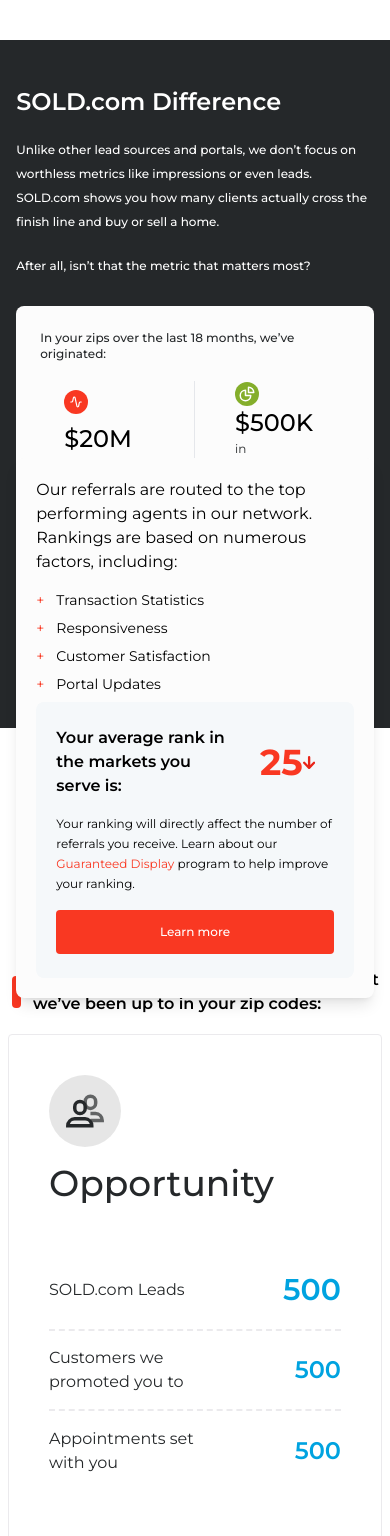
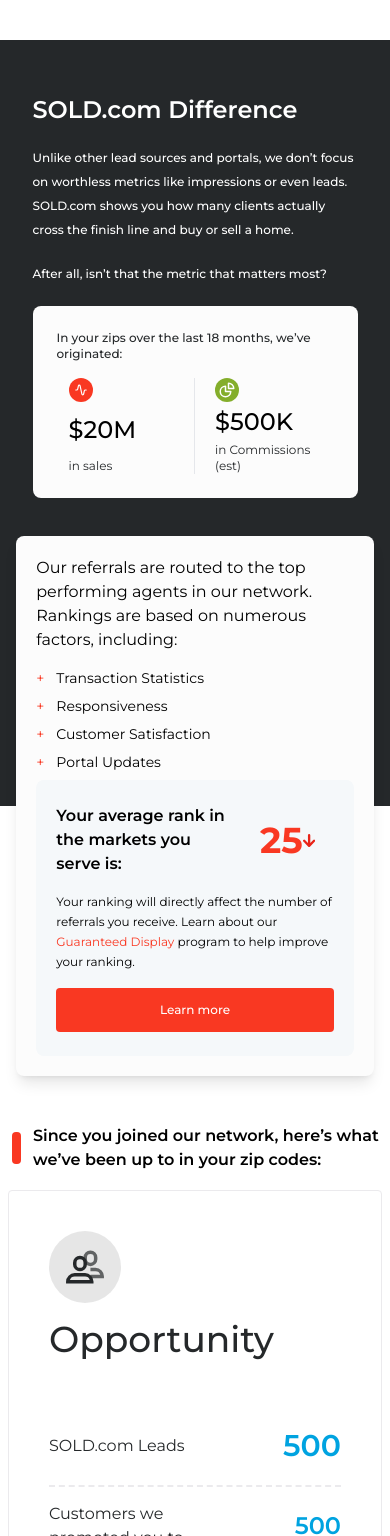
Before and after one commit to hd-esteban/fe-assestment, a Next.js app: page /dashboard in a window 390 px wide. Shown: the top 1536 px of the page. Built offline with nearby package versions, Linux system fonts and the light colour scheme.

Commit message:
Fix for mobile view

```diff
--- /dev/null
+++ b/src/components/banner/Banner.module.css
@@ -0,0 +1,3 @@
+.referralsCard {
+  background: linear-gradient(theme('colors.sold-dark-gray') 50%, white 50%) no-repeat;
+}
--- a/src/components/banner/Banner.tsx
+++ b/src/components/banner/Banner.tsx
@@ -3,6 +3,7 @@
 import ArrowDown from "../icons/ArrowDown";
 import LineChart from "../icons/LineChart";
 import PieChart from "../icons/PieChart";
+import styles from "./Banner.module.css"
 
 function Banner() {
   return (
@@ -11,10 +12,10 @@
       role="banner"
     >
       {/* Sold Differences */}
-      <div className="flex flex-col items-center bg-sold-dark-gray">
+      <div className="flex items-center justify-center bg-sold-dark-gray">
         <div className="container flex flex-col items-center justify-center mt-16 mb-12 h-96 md:h-56 md:flex-row md:justify-evenly">
           {/* Info */}
-          <div className="w-11/12 h-full m-2 md:w-5/12">
+          <div className="w-5/6 h-full md:w-5/12">
             <h1 className="text-2xl font-semibold text-white">
               SOLD.com Difference
             </h1>
@@ -29,19 +30,19 @@
             </p>
           </div>
           {/* Card Container */}
-          <div className="w-11/12 h-full md:w-4/12">
+          <div className="w-5/6 h-full md:w-4/12">
             <div className="h-full p-6 rounded-lg bg-sold-light-gray">
-              <p className="text-xs font-medium md:text-sm h-1/6 text-sold-dark-gray">
+              <p className="text-xs font-medium lg:text-sm h-1/6 text-sold-dark-gray">
                 In your zips over the last 18 months, we’ve originated:
               </p>
               {/* Statistics */}
               <div className="flex items-center justify-center pt-6 h-5/6">
-                <div className="flex flex-col w-1/2 h-full pl-6 pr-10 border-r justify-evenly">
+                <div className="flex flex-col justify-between w-1/2 h-full pl-3 pr-5 border-r lg:pl-6 lg:pr-10">
                   <LineChart className={`w-6 h-6 md:w-8 md:h-8`} />
                   <h1 className="text-2xl font-medium lg:text-3xl">$20M</h1>
                   <p className="text-xs text-sold-dark-gray">in sales</p>
                 </div>
-                <div className="flex flex-col w-1/2 h-full pl-10 pr-6 justify-evenly">
+                <div className="flex flex-col justify-between w-1/2 h-full pl-5 pr-3 lg:pl-10 lg:pr-6">
                   <PieChart className={`w-6 h-6 md:w-8 md:h-8`} />
                   <h1 className="text-2xl font-medium lg:text-3xl">$500K</h1>
                   <p className="text-xs text-sold-dark-gray">
@@ -53,13 +54,12 @@
           </div>
         </div>
       </div>
-      <div className="relative h-96 md:h-52">
-        <div className="h-1/2 bg-sold-dark-gray"></div>
+      <div className={`${styles.referralsCard} flex justify-center items-center`}>
         {/* Sold Differences - Paragraph*/}
-        <div className="container absolute -translate-x-1/2 -translate-y-1/2 left-1/2 top-1/2">
+        <div className="container">
           <div className="flex flex-col justify-between w-11/12 px-5 py-5 mx-auto rounded-lg shadow-lg md:pr-6 md:flex-row md:pl-14 shadow-sold-dark-gray-50 bg-sold-light-gray">
             <div className="w-full md:w-5/12">
-              <p className="mb-4 font-base">
+              <p className="mb-4 text-base">
                 Our referrals are routed to the top performing agents in our
                 network. Rankings are based on numerous factors, including:
               </p>
--- a/tailwind.config.js
+++ b/tailwind.config.js
@@ -25,6 +25,8 @@
         sans: ['var(--font-montserrat)', ...fontFamily.sans],
       },
       spacing: {
+        '120': '30rem',
+        '132': '33rem',
         '138': '34.5rem',
       }
     },
```
